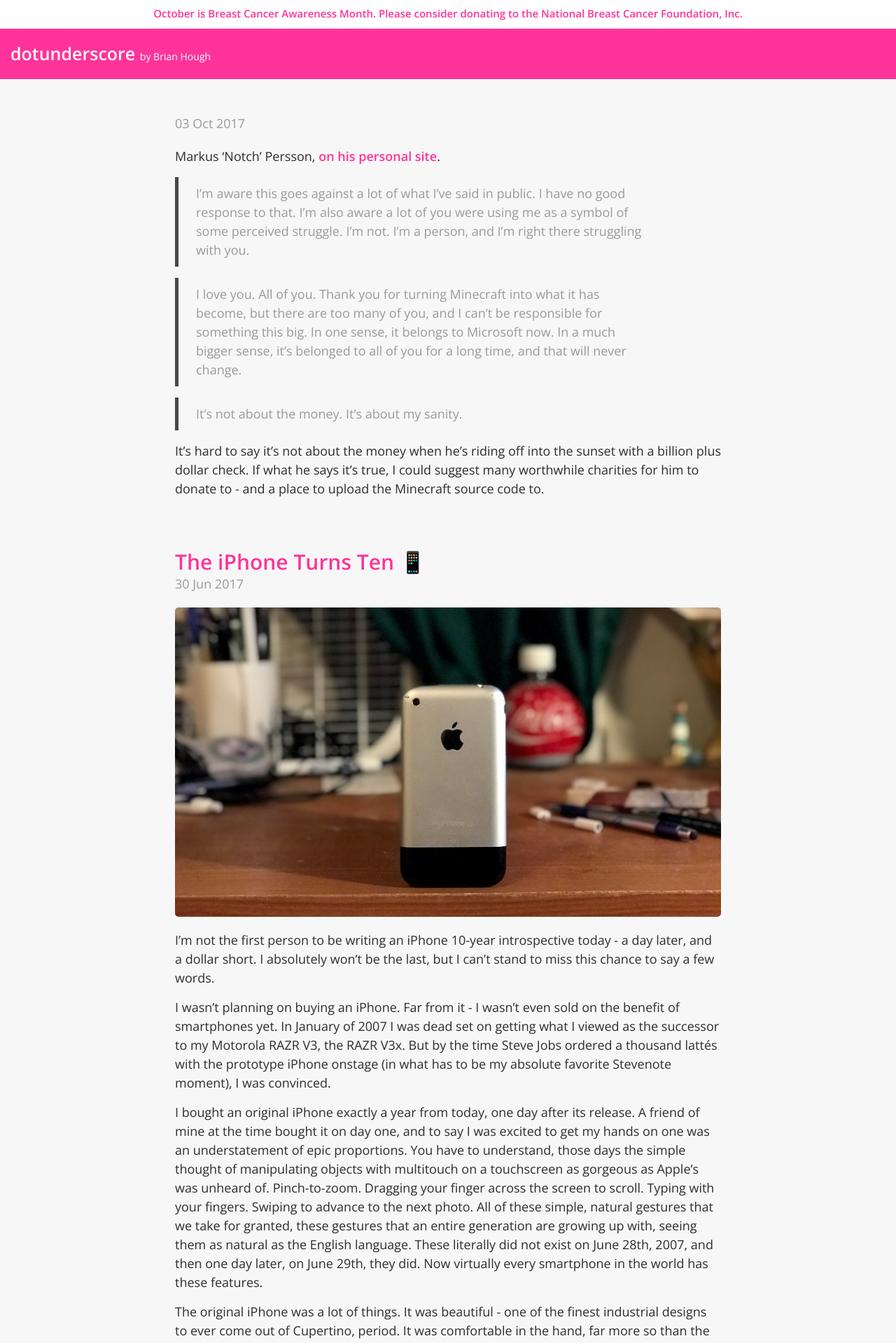
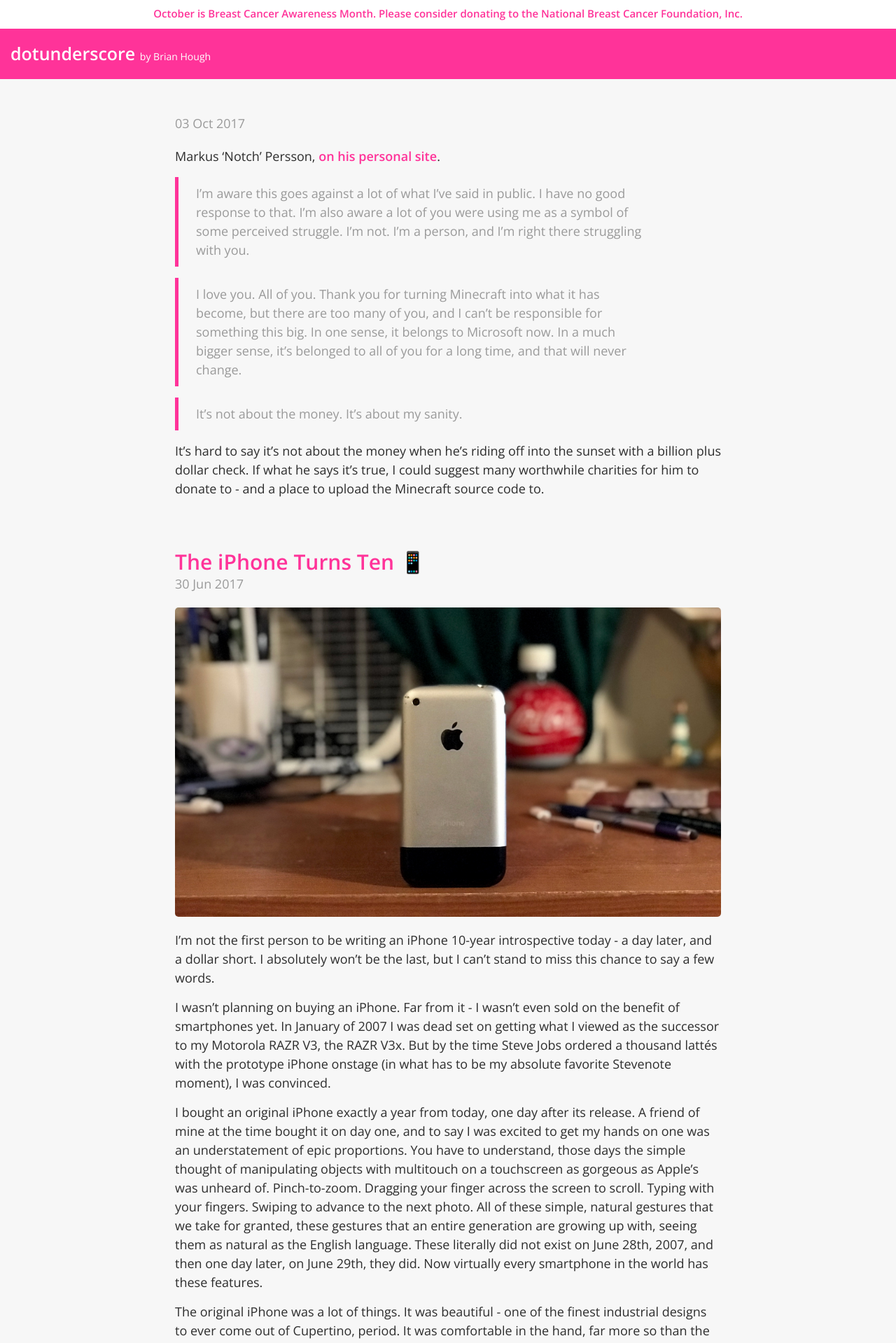
Before and after one commit to derfbwh/derfbwh.github.io, a Jekyll site: the page built from index.html, in a window 1280 px wide. Shown: the top 1919 px of the page at 70% size. Built offline with Jekyll 4.4.1, drawn with Linux system fonts in a browser that asks for light colours; the list of posts is cut into pages by our own code.

Commit message:
Add files via upload

```diff
--- a/public/css/poole.css
+++ b/public/css/poole.css
@@ -223,7 +223,7 @@
   padding: .5rem 1rem;
   margin: .8rem 0;
   color: #9a9a9a;
-  border-left: .25rem solid #45474b;
+  border-left: .25rem solid #ff3399;
 }
 blockquote p:last-child {
   margin-bottom: 0;
```
